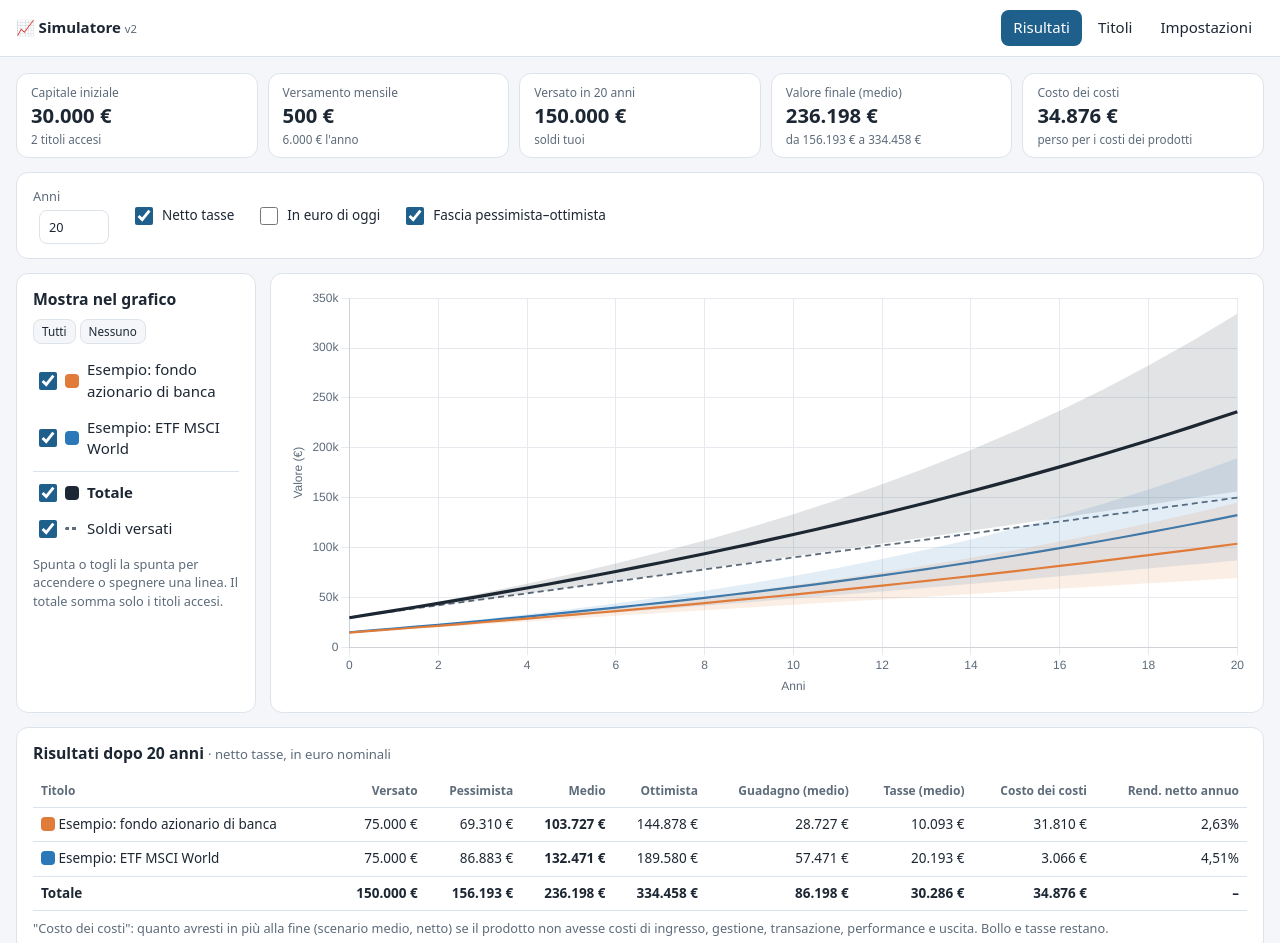
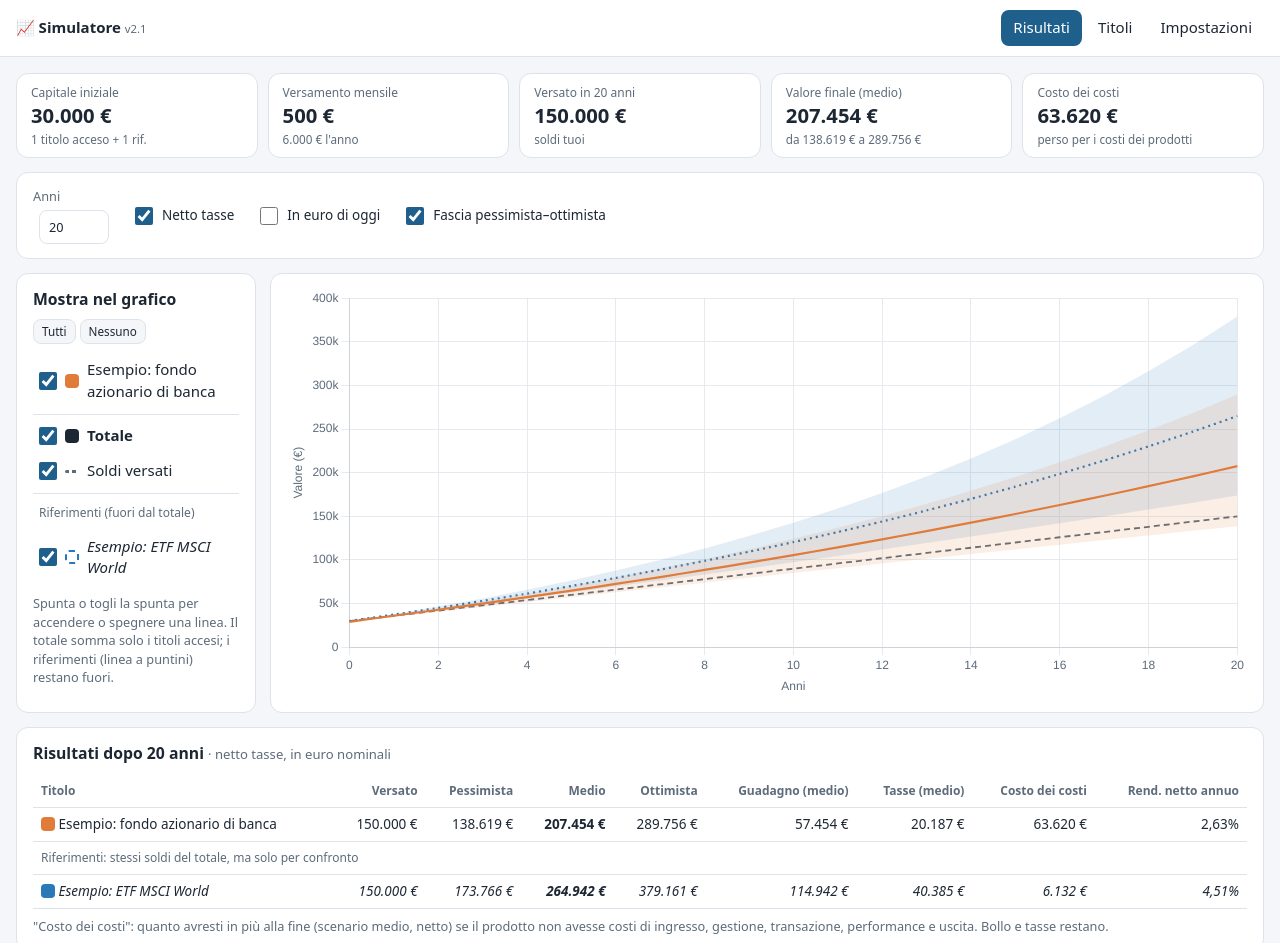
Before and after one commit to stfnmiotti2-dev/Simulatore-investimenti, a plain HTML site: page index.html in a window 1280 px wide. Shown: the top 943 px of the page. Drawn offline with Linux system fonts and the light colour scheme.

Commit message:
Titoli di riferimento: fuori dal totale, simulati con gli stessi soldi dei titoli reali
Co-Authored-By: Claude Opus 5.5 <noreply@anthropic.com>
Claude-Session: https://claude.ai/code/session_0165mRE5NuiEZkCDnfu7PB9b

```diff
--- a/app.js
+++ b/app.js
@@ -19,7 +19,7 @@
     ['quotaStato', 'Quota titoli di Stato %', 0], ['ingresso', 'Ingresso %', 0], ['fissoRata', 'Costo fisso per rata €', 0],
     ['correnti', 'Spese correnti %', 0], ['transazione', 'Transazione %', 0], ['performance', 'Performance %', 0],
     ['uscita', 'Uscita %', 0], ['rPess', 'Rend. pessimista %', 2], ['rMed', 'Rend. medio %', 6], ['rOtt', 'Rend. ottimista %', 9],
-    ['note', 'Note', ''], ['visibile', 'Visibile', true],
+    ['note', 'Note', ''], ['visibile', 'Visibile', true], ['riferimento', 'Solo riferimento', false],
   ];
   const NUMERICI = new Set(['sri', 'capitale', 'pac', 'quotaStato', 'ingresso', 'fissoRata', 'correnti', 'transazione', 'performance', 'uscita', 'rPess', 'rMed', 'rOtt']);
   const ETICHETTE_IMP = {
@@ -34,11 +34,11 @@
   function esempi() {
     return [
       Object.assign(titoloVuoto(), { id: nuovoId(), nome: 'Esempio: fondo azionario di banca', tipo: 'az_mondo', sri: 4, colore: '#e07b39',
-        capitale: 15000, pac: 250, ingresso: 3, fissoRata: 0, correnti: 2.0, transazione: 0.2, performance: 0,
+        capitale: 30000, pac: 500, ingresso: 3, fissoRata: 0, correnti: 2.0, transazione: 0.2, performance: 0,
         rPess: 2, rMed: 6, rOtt: 9, note: 'Costi simili ai fondi Eurizon proposti. Modificalo o cancellalo.' }),
       Object.assign(titoloVuoto(), { id: nuovoId(), nome: 'Esempio: ETF MSCI World', isin: 'IE00B4L5Y983', tipo: 'az_mondo', sri: 4, colore: '#2a78b8',
-        capitale: 15000, pac: 250, ingresso: 0, fissoRata: 0, correnti: 0.2, transazione: 0, performance: 0,
-        rPess: 2, rMed: 6, rOtt: 9, note: 'Stesso mercato, costi da ETF. Modificalo o cancellalo.' }),
+        capitale: 0, pac: 0, ingresso: 0, fissoRata: 0, correnti: 0.2, transazione: 0, performance: 0, riferimento: true,
+        rPess: 2, rMed: 6, rOtt: 9, note: 'Riferimento: stesso mercato con costi da ETF, fuori dal totale. Modificalo o cancellalo.' }),
     ];
   }
 
@@ -94,9 +94,19 @@
 
   // ---------------- Pagina principale ----------------
   let grafico = null;
+  // I titoli "di riferimento" (es. un ETF indice) non entrano nel totale: vengono simulati con gli stessi soldi
+  // dei titoli reali accesi, così la loro linea si confronta direttamente con il Totale.
+  const isRif = (f) => f.riferimento === true;
+  function soldiReali() {
+    const reali = stato.titoli.filter((f) => !isRif(f));
+    const accesi = reali.filter((f) => f.visibile !== false);
+    const base = accesi.length ? accesi : reali;
+    return { capitale: base.reduce((a, f) => a + num(f.capitale), 0), pac: base.reduce((a, f) => a + num(f.pac), 0) };
+  }
   function calcoli() {
     const s = stato.impostazioni;
-    return stato.titoli.map((f) => ({ f, r: calcolaTitolo(f, s) }));
+    const soldi = soldiReali();
+    return stato.titoli.map((f) => ({ f, r: calcolaTitolo(isRif(f) ? Object.assign({}, f, soldi) : f, s) }));
   }
 
   function sommaSerie(lista, scen) {
@@ -126,7 +136,8 @@
     $('#lbl-modo').textContent = '· ' + (s.netto ? 'netto tasse' : 'lordo tasse') + (s.realeOggi ? ', in euro di oggi' : ', in euro nominali');
 
     const tutti = calcoli();
-    const attivi = tutti.filter((x) => x.f.visibile !== false);
+    const attivi = tutti.filter((x) => x.f.visibile !== false && !isRif(x.f));
+    const rifAccesi = tutti.filter((x) => x.f.visibile !== false && isRif(x.f));
     const tot = { pess: sommaSerie(attivi, 'pess'), med: sommaSerie(attivi, 'med'), ott: sommaSerie(attivi, 'ott') };
 
     // Riquadri riassuntivi (sui titoli accesi)
@@ -137,7 +148,7 @@
     const costiTot = attivi.reduce((a, x) => a + x.r.costoDeiCosti, 0);
     const v = (p) => p ? mostra(p, s) : null;
     $('#tiles').innerHTML = [
-      ['Capitale iniziale', euro(capTot), attivi.length + ' titoli accesi'],
+      ['Capitale iniziale', euro(capTot), attivi.length + (attivi.length === 1 ? ' titolo acceso' : ' titoli accesi') + (rifAccesi.length ? ' + ' + rifAccesi.length + ' rif.' : '')],
       ['Versamento mensile', euro(pacTot), euro(pacTot * 12) + ' l\'anno'],
       ['Versato in ' + s.anni + ' anni', euro(fineMed ? fineMed.versato : 0), 'soldi tuoi'],
       ['Valore finale (medio)', euro(v(fineMed)), 'da ' + euro(v(tot.pess.length ? ult(tot.pess) : null)) + ' a ' + euro(v(tot.ott.length ? ult(tot.ott) : null))],
@@ -148,31 +159,37 @@
     const li = [];
     const voce = (id, acceso, dot, nome, cls) => `<li data-id="${id}" class="${cls || ''} ${acceso ? '' : 'off'}" role="checkbox" aria-checked="${acceso}">` +
       `<input type="checkbox" tabindex="-1" ${acceso ? 'checked' : ''}>${dot}<span class="nome">${nome}</span></li>`;
-    tutti.forEach(({ f }) => li.push(voce(f.id, f.visibile !== false, `<span class="dot" style="background:${esc(f.colore)}"></span>`, esc(f.nome))));
+    tutti.filter((x) => !isRif(x.f)).forEach(({ f }) => li.push(voce(f.id, f.visibile !== false, `<span class="dot" style="background:${esc(f.colore)}"></span>`, esc(f.nome))));
     if (!tutti.length) li.push('<li class="hint">Nessun titolo: aggiungilo dalla pagina Titoli.</li>');
     li.push(voce('__tot', stato.mostraTotale, '<span class="dot" style="background:var(--text)"></span>', '<b>Totale</b>', 'sep'));
     li.push(voce('__ver', stato.mostraVersato, '<span class="dot dash"></span>', 'Soldi versati'));
+    const rif = tutti.filter((x) => isRif(x.f));
+    if (rif.length) {
+      li.push('<li class="sep gruppo">Riferimenti (fuori dal totale)</li>');
+      rif.forEach(({ f }) => li.push(voce(f.id, f.visibile !== false, `<span class="dot dot-rif" style="border-color:${esc(f.colore)}"></span>`, '<i>' + esc(f.nome) + '</i>')));
+    }
     $('#lista-serie').innerHTML = li.join('');
 
-    disegnaGrafico(tutti, attivi, tot);
-    disegnaTabella(attivi, tot);
+    disegnaGrafico(attivi, rifAccesi, tot);
+    disegnaTabella(attivi, rifAccesi, tot);
   }
 
-  function disegnaGrafico(tutti, attivi, tot) {
+  function disegnaGrafico(attivi, rifAccesi, tot) {
     const s = stato.impostazioni;
     const css = getComputedStyle(document.documentElement);
     const cText = css.getPropertyValue('--text').trim(), cMuted = css.getPropertyValue('--muted').trim(), cGrid = css.getPropertyValue('--grid').trim();
     const anni = Array.from({ length: Math.round(num(s.anni)) + 1 }, (_, i) => i);
     const ds = [];
-    const serie = (nome, colore, r, larghezza) => {
+    const serie = (nome, colore, r, larghezza, tratteggio) => {
       if (s.fascia) {
         ds.push({ label: nome + ' (pess.)', data: r.pess.map((p) => mostra(p, s)), borderWidth: 0, pointRadius: 0, fill: false, _banda: true });
         ds.push({ label: nome + ' (ott.)', data: r.ott.map((p) => mostra(p, s)), borderWidth: 0, pointRadius: 0, fill: '-1', backgroundColor: alpha(colore, 0.13), _banda: true });
       }
-      ds.push({ label: nome, data: r.med.map((p) => mostra(p, s)), borderColor: colore, backgroundColor: colore, borderWidth: larghezza, pointRadius: 0, pointHitRadius: 6, tension: 0.15 });
+      ds.push({ label: nome, data: r.med.map((p) => mostra(p, s)), borderColor: colore, backgroundColor: colore, borderWidth: larghezza, pointRadius: 0, pointHitRadius: 6, tension: 0.15, borderDash: tratteggio || [] });
     };
     attivi.forEach(({ f, r }) => serie(f.nome, f.colore, r, 2.2));
     if (stato.mostraTotale && attivi.length > 1) serie('Totale', cText, tot, 3.2);
+    rifAccesi.forEach(({ f, r }) => serie(f.nome + ' (rif.)', f.colore, r, 2.2, [2, 4]));
     if (stato.mostraVersato && tot.med.length) {
       ds.push({ label: 'Soldi versati', data: tot.med.map((p) => mostra(p, s, 'versato')), borderColor: cMuted, borderDash: [6, 4], borderWidth: 1.8, pointRadius: 0, stepped: false });
     }
@@ -201,7 +218,7 @@
     grafico = new Chart($('#grafico'), cfg);
   }
 
-  function disegnaTabella(attivi, tot) {
+  function disegnaTabella(attivi, rifAccesi, tot) {
     const s = stato.impostazioni;
     const ult = (a) => a[a.length - 1];
     const riga = (nome, colore, r, costi, rend, cls) => {
@@ -216,6 +233,10 @@
     if (!attivi.length) html += `<tr><td colspan="9">Nessun titolo acceso. Accendine uno dalla lista o aggiungilo dalla pagina Titoli.</td></tr>`;
     attivi.forEach(({ f, r }) => { html += riga(f.nome, f.colore, r, r.costoDeiCosti, r.rendEffettivo); });
     if (attivi.length > 1) html += riga('Totale', null, tot, attivi.reduce((a, x) => a + x.r.costoDeiCosti, 0), null, 'totale');
+    if (rifAccesi.length) {
+      html += `<tr class="gruppo"><td colspan="9">Riferimenti: stessi soldi del totale, ma solo per confronto</td></tr>`;
+      rifAccesi.forEach(({ f, r }) => { html += riga(f.nome, f.colore, r, r.costoDeiCosti, r.rendEffettivo, 'rif'); });
+    }
     $('#tab-risultati').innerHTML = html + '</tbody>';
   }
 
@@ -245,15 +266,16 @@
 
   function disegnaTitoli() {
     $('#lista-titoli').innerHTML = stato.titoli.length ? stato.titoli.map((f) => `
-      <li data-id="${f.id}"><span class="dot" style="background:${esc(f.colore)}"></span><span class="nome" title="${esc(f.nome)}">${esc(f.nome)}</span>
+      <li data-id="${f.id}"><span class="dot" style="background:${esc(f.colore)}"></span><span class="nome" title="${esc(f.nome)}">${esc(f.nome)}${isRif(f) ? ' <small class="badge">riferimento</small>' : ''}</span>
       <button data-az="mod">Modifica</button><button data-az="dup">Duplica</button><button data-az="del" class="danger">Elimina</button></li>`).join('')
       : '<li>Nessun titolo. Premi "+ Nuovo titolo".</li>';
     // Ripartizione
-    const capT = stato.titoli.reduce((a, f) => a + num(f.capitale), 0);
-    const pacT = stato.titoli.reduce((a, f) => a + num(f.pac), 0);
+    const reali = stato.titoli.filter((f) => !isRif(f));
+    const capT = reali.reduce((a, f) => a + num(f.capitale), 0);
+    const pacT = reali.reduce((a, f) => a + num(f.pac), 0);
     $('#rip-cap').value = capT; $('#rip-pac').value = pacT;
-    const n = stato.titoli.length || 1;
-    $('#rip-quote').innerHTML = stato.titoli.map((f) => {
+    const n = reali.length || 1;
+    $('#rip-quote').innerHTML = reali.map((f) => {
       const q = capT > 0 ? num(f.capitale) / capT * 100 : (pacT > 0 ? num(f.pac) / pacT * 100 : 100 / n);
       return `<label>${esc(f.nome)}<span><input type="number" min="0" max="100" step="1" data-id="${f.id}" value="${Math.round(q * 10) / 10}"> %</span></label>`;
     }).join('');
@@ -279,7 +301,8 @@
     inModifica = f ? f.id : null;
     const dati = f || Object.assign(titoloVuoto(), { colore: PALETTE[stato.titoli.length % PALETTE.length] });
     if (!f) { const r = TIPI[dati.tipo].r; dati.rPess = r[0]; dati.rMed = r[1]; dati.rOtt = r[2]; }
-    CAMPI.forEach(([k]) => { const el = form.elements[k]; if (el) el.value = dati[k] ?? ''; });
+    CAMPI.forEach(([k]) => { const el = form.elements[k]; if (!el) return; if (el.type === 'checkbox') el.checked = !!dati[k]; else el.value = dati[k] ?? ''; });
+    aggiornaRif();
     $('#form-titolo-h').textContent = f ? 'Modifica: ' + f.nome : 'Nuovo titolo';
     form.querySelectorAll('.da-verificare').forEach((el) => el.classList.remove('da-verificare'));
     $('#foto-stato').hidden = true;
@@ -287,13 +310,19 @@
   }
   function leggiForm() {
     const d = {};
-    CAMPI.forEach(([k]) => { const el = form.elements[k]; if (el) d[k] = NUMERICI.has(k) ? (el.value === '' ? (k === 'sri' ? '' : 0) : num(el.value)) : el.value.trim(); });
+    CAMPI.forEach(([k]) => { const el = form.elements[k]; if (el && el.type === 'checkbox') d[k] = el.checked; else if (el) d[k] = NUMERICI.has(k) ? (el.value === '' ? (k === 'sri' ? '' : 0) : num(el.value)) : el.value.trim(); });
     return d;
   }
   function aggiornaCostoTotale() {
     const d = leggiForm();
     $('#costo-totale').textContent = 'Costo annuo del prodotto: ' + pct(costoAnnuo(d)) + ' (gestione + transazione + performance), più ' + pct(d.ingresso) + ' di ingresso su ogni versamento.';
   }
+  function aggiornaRif() {
+    const rifOn = form.elements.riferimento.checked;
+    ['capitale', 'pac'].forEach((k) => { form.elements[k].disabled = rifOn; });
+    $('#nota-rif').hidden = !rifOn;
+  }
+  form.elements.riferimento.addEventListener('change', aggiornaRif);
   form.addEventListener('input', (e) => { e.target.classList.remove('da-verificare'); aggiornaCostoTotale(); });
   $('#btn-default-r').addEventListener('click', () => {
     const r = TIPI[form.elements.tipo.value].r;
@@ -502,8 +531,8 @@ Percentuali come numeri (es. "2,46%" -> 2.46). Campi:
       const r = { Anno: a };
       let ver = 0, tot = 0, totP = 0, totO = 0;
       tutti.forEach(({ f, r: x }) => {
-        r[f.nome + ' (medio)'] = Math.round(mostra(x.med[a], s));
-        if (f.visibile !== false) { ver += mostra(x.med[a], s, 'versato'); tot += mostra(x.med[a], s); totP += mostra(x.pess[a], s); totO += mostra(x.ott[a], s); }
+        r[f.nome + (isRif(f) ? ' (riferimento, medio)' : ' (medio)')] = Math.round(mostra(x.med[a], s));
+        if (f.visibile !== false && !isRif(f)) { ver += mostra(x.med[a], s, 'versato'); tot += mostra(x.med[a], s); totP += mostra(x.pess[a], s); totO += mostra(x.ott[a], s); }
       });
       Object.assign(r, { 'Versato (accesi)': Math.round(ver), 'Totale pessimista': Math.round(totP), 'Totale medio': Math.round(tot), 'Totale ottimista': Math.round(totO) });
       righe.push(r);
@@ -552,6 +581,7 @@ Percentuali come numeri (es. "2,46%" -> 2.46). Campi:
         CAMPI.forEach(([k, et]) => { if (et in riga) f[k] = riga[et]; });
         NUMERICI.forEach((k) => { f[k] = k === 'sri' && f[k] === '' ? '' : num(f[k]); });
         f.tipo = nomeTipo[f.tipo] || (TIPI[f.tipo] ? f.tipo : 'altro');
+        f.riferimento = f.riferimento === true || ['TRUE', 'VERO', 'SI', 'SÌ', '1'].includes(String(f.riferimento).toUpperCase());
         f.visibile = !(f.visibile === false || String(f.visibile).toUpperCase() === 'FALSE' || f.visibile === 'falso');
         f.nome = String(f.nome); f.isin = String(f.isin); f.note = String(f.note); f.colore = String(f.colore || '#2a78b8');
         return f;
--- a/index.html
+++ b/index.html
@@ -9,11 +9,11 @@
 <link rel="manifest" href="manifest.webmanifest">
 <link rel="icon" href="icons/icon-192.png">
 <link rel="apple-touch-icon" href="icons/icon-192.png">
-<link rel="stylesheet" href="style.css?v=2.0.2">
+<link rel="stylesheet" href="style.css?v=2.1.0">
 </head>
 <body>
 <header class="topbar">
-  <a href="#home" class="brand">📈 Simulatore <small class="ver">v2</small></a>
+  <a href="#home" class="brand">📈 Simulatore <small class="ver">v2.1</small></a>
   <nav>
     <a href="#home" data-page="home">Risultati</a>
     <a href="#titoli" data-page="titoli">Titoli</a>
@@ -38,7 +38,7 @@
       <div class="row-between"><h3>Mostra nel grafico</h3>
         <span class="mini"><button type="button" id="btn-tutti">Tutti</button><button type="button" id="btn-nessuno">Nessuno</button></span></div>
       <ul id="lista-serie"></ul>
-      <p class="hint">Spunta o togli la spunta per accendere o spegnere una linea. Il totale somma solo i titoli accesi.</p>
+      <p class="hint">Spunta o togli la spunta per accendere o spegnere una linea. Il totale somma solo i titoli accesi; i riferimenti (linea a puntini) restano fuori.</p>
     </aside>
     <div class="card chart-box">
       <canvas id="grafico"></canvas>
@@ -88,7 +88,9 @@
           <label>Colore linea<input name="colore" type="color"></label>
         </div>
       </fieldset>
+      <label class="sw rif-flag"><input type="checkbox" name="riferimento"> Solo riferimento: non entra nel totale, serve per confrontare l'andamento</label>
       <fieldset><legend>Soldi</legend>
+        <p class="hint" id="nota-rif" hidden>Un titolo di riferimento usa automaticamente gli stessi soldi (capitale e versamento) dei titoli reali accesi, così puoi confrontarlo con il Totale.</p>
         <div class="grid2">
           <label>Capitale iniziale (€)<input name="capitale" type="number" min="0" step="100"></label>
           <label>Versamento mensile PAC (€)<input name="pac" type="number" min="0" step="10"></label>
@@ -174,7 +176,7 @@
 
 <script src="lib/chart.umd.min.js"></script>
 <script src="lib/xlsx.full.min.js"></script>
-<script src="calc.js?v=2.0.2"></script>
-<script src="app.js?v=2.0.2"></script>
+<script src="calc.js?v=2.1.0"></script>
+<script src="app.js?v=2.1.0"></script>
 </body>
 </html>
--- a/style.css
+++ b/style.css
@@ -99,6 +99,7 @@ button:disabled { opacity: .5; cursor: not-allowed; }
   .main-grid, .titoli-grid { grid-template-columns: 1fr; }
   .serie ul { display: flex; flex-wrap: wrap; gap: 4px; }
   .serie li.sep { border-top: 0; margin-top: 0; padding-top: 7px; }
+  .serie li.gruppo { flex-basis: 100%; padding-bottom: 0; }
   .chart-box { height: 340px; order: -1; } /* su telefono: grafico subito, lista delle linee appena sotto */
   .tiles { grid-template-columns: repeat(2, minmax(0, 1fr)); gap: 8px; }
   .tile { padding: 8px 10px; }
@@ -108,3 +109,11 @@ button:disabled { opacity: .5; cursor: not-allowed; }
   .grid2 { grid-template-columns: 1fr; }
   .topbar nav a { padding: 6px 8px; }
 }
+
+.dot-rif { background: transparent !important; border: 2px dashed; box-sizing: border-box; }
+.serie li.gruppo, tr.gruppo td { color: var(--muted); font-size: .8rem; cursor: default; }
+.serie li.gruppo:hover { background: none; }
+tr.rif td { font-style: italic; }
+.badge { font-size: .7rem; color: var(--muted); border: 1px solid var(--line); border-radius: 6px; padding: 0 5px; font-style: normal; }
+.rif-flag { margin: 0 0 12px; padding: 10px 12px; border: 1px dashed var(--line); border-radius: 10px; }
+input:disabled { opacity: .5; }
--- a/sw.js
+++ b/sw.js
@@ -1,5 +1,5 @@
 /* Service worker: tiene l'app disponibile anche senza internet. Cambiare VERSIONE a ogni rilascio. */
-const VERSIONE = 'sim-v2.0.2';
+const VERSIONE = 'sim-v2.1.0';
 const FILE = ['./', './index.html', './style.css', './calc.js', './app.js', './manifest.webmanifest', './icons/icon-192.png', './icons/icon-512.png',
   './lib/chart.umd.min.js',
   './lib/xlsx.full.min.js'];
```
Also changed, not shown: 1 other file.
